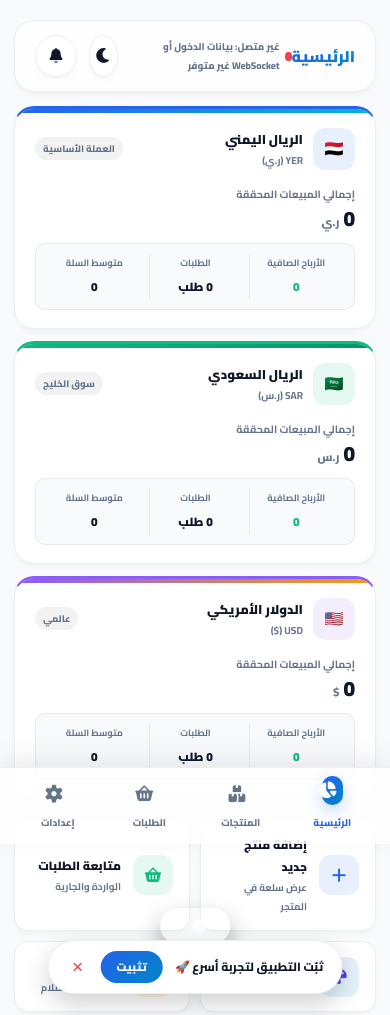
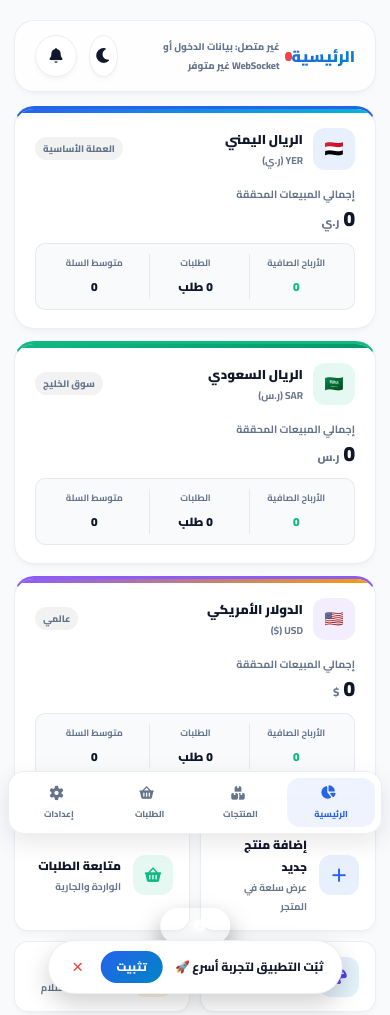
Before and after one commit to nalshi/pa, a website built with Vite: page merchant-dashboard.html in a window 390 px wide. Shown: the top 1015 px of the page. Built offline with nearby package versions, Linux system fonts and the light colour scheme; no server answers; sample sign-in values are in the browser's storage.

Commit message:
Add files via upload

```diff
--- a/css/cssd/dashboard-base.css
+++ b/css/cssd/dashboard-base.css
@@ -204,12 +204,13 @@ body.dark-mode .brand-nalsh-logo .nalsh-text-ar {
 .notif-content p { font-weight: 800; line-height: 1.35; font-size: 0.88rem; margin-bottom: 2px; color: var(--text-main);}
 .notif-content span { font-size: 0.75rem; color: var(--text-muted); font-weight: 600;}
 
-.bottom-nav { display: none; position: fixed; bottom: 0; left: 0; right: 0; background: var(--bg-glass); backdrop-filter: blur(25px); -webkit-backdrop-filter: blur(25px); border-top: 1px solid var(--border-glass); padding: 8px 12px; padding-bottom: calc(8px + env(safe-area-inset-bottom)); z-index: 2000; box-shadow: 0 -8px 25px rgba(0,0,0,0.08); }
-.bottom-nav-inner { display: flex; justify-content: space-around; align-items: center; }
-.b-nav-item { display: flex; flex-direction: column; align-items: center; gap: 4px; color: var(--text-muted); font-size: 0.72rem; font-weight: 800; background: none; border: none; cursor: pointer; transition: 0.25s; flex: 1; padding: 4px 0; position: relative;}
-.b-nav-item i { font-size: 1.25rem; transition: 0.25s; padding: 6px; border-radius: 10px; }
+.bottom-nav { display: none; position: fixed; bottom: max(10px, env(safe-area-inset-bottom)); left: 12px; right: 12px; background: var(--bg-solid); background: color-mix(in srgb, var(--bg-solid) 92%, transparent); backdrop-filter: blur(14px); -webkit-backdrop-filter: blur(14px); border: 1px solid var(--border-glass); border-radius: 18px; padding: 6px; z-index: 2000; box-shadow: 0 8px 24px rgba(15, 23, 42, 0.1); }
+.bottom-nav-inner { display: flex; justify-content: space-around; align-items: center; gap: 3px; }
+.b-nav-item { display: flex; flex-direction: column; align-items: center; gap: 2px; color: var(--text-muted); font-size: 0.68rem; font-weight: 800; background: none; border: none; cursor: pointer; transition: 0.2s; flex: 1; min-width: 0; padding: 5px 3px; border-radius: 13px; position: relative;}
+.b-nav-item i { font-size: 1.08rem; transition: 0.2s; padding: 4px; border-radius: 9px; }
 .b-nav-item.active { color: var(--primary); }
-.b-nav-item.active i { background: var(--primary-gradient); color: white; box-shadow: 0 6px 15px var(--primary-glow); transform: translateY(-4px); }
+.b-nav-item.active { background: rgba(37, 99, 235, 0.08); }
+.b-nav-item.active i { color: var(--primary); transform: translateY(-1px); }
 
 .section { display: none; animation: fadeInScale 0.35s forwards; }
 .section.active { display: block; }
@@ -1184,7 +1185,7 @@ html, body { overscroll-behavior-y: none !important; -webkit-overflow-scrolling:
 @media (max-width: 1024px) {
     .sidebar { display: none; }
     .bottom-nav { display: block; }
-    .app-container { padding: 14px; padding-bottom: 85px; }
+    .app-container { padding: 14px; padding-bottom: 92px; }
     .dash-insights-grid { grid-template-columns: 1fr; }
 }
 
@@ -1223,6 +1224,9 @@ html, body { overscroll-behavior-y: none !important; -webkit-overflow-scrolling:
     .p-name { font-size: 0.88rem; margin-bottom: 4px; }
     .p-price { font-size: 0.98rem; }
     .btn-sm { padding: 6px; font-size: 0.75rem; }
+    .bottom-nav { left: 8px; right: 8px; border-radius: 16px; }
+    .b-nav-item { font-size: 0.64rem; }
+    .b-nav-item i { font-size: 1rem; }
 }
 
 #unsaved-modal .modal-content { max-width: 320px; text-align: center; padding: 22px; }
```
